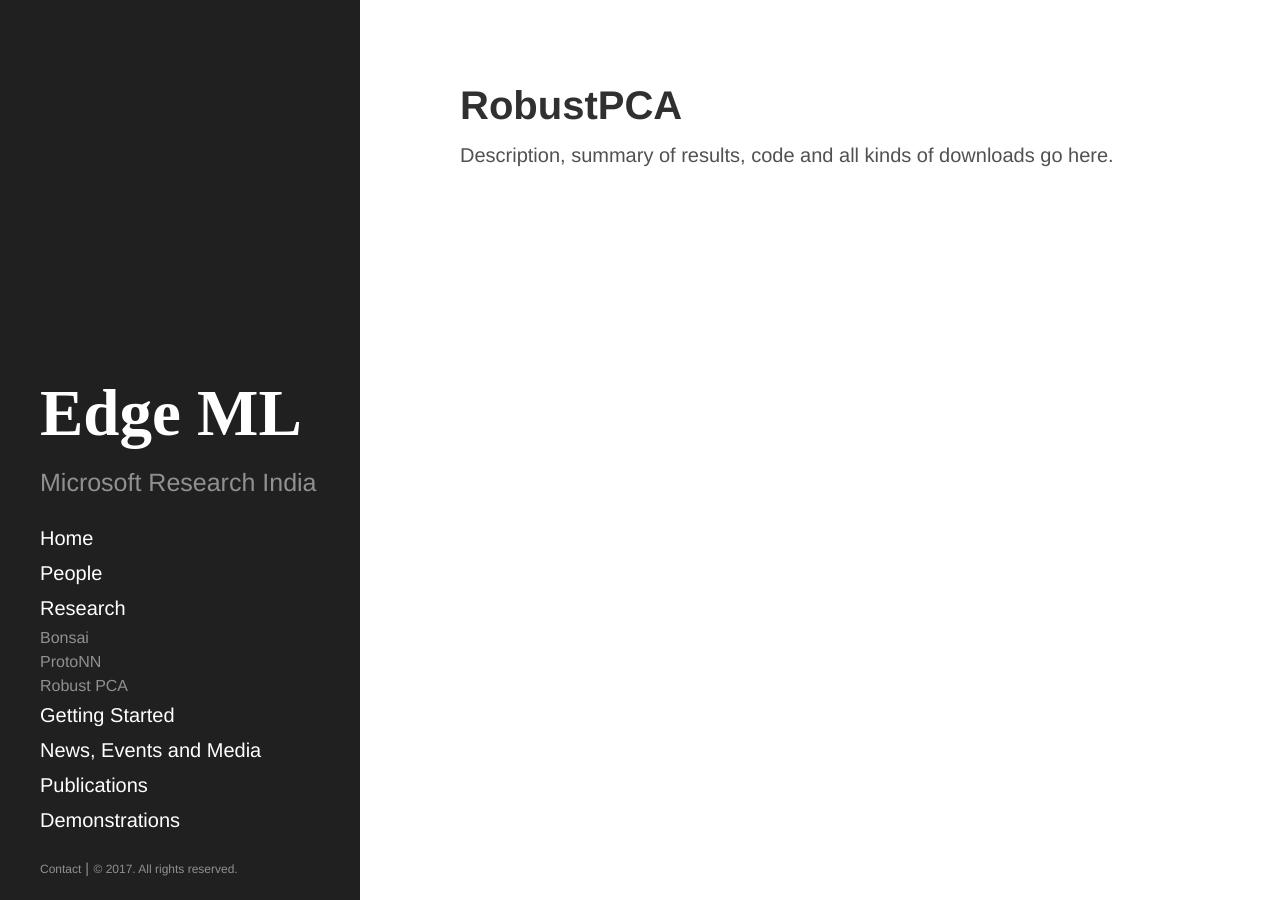
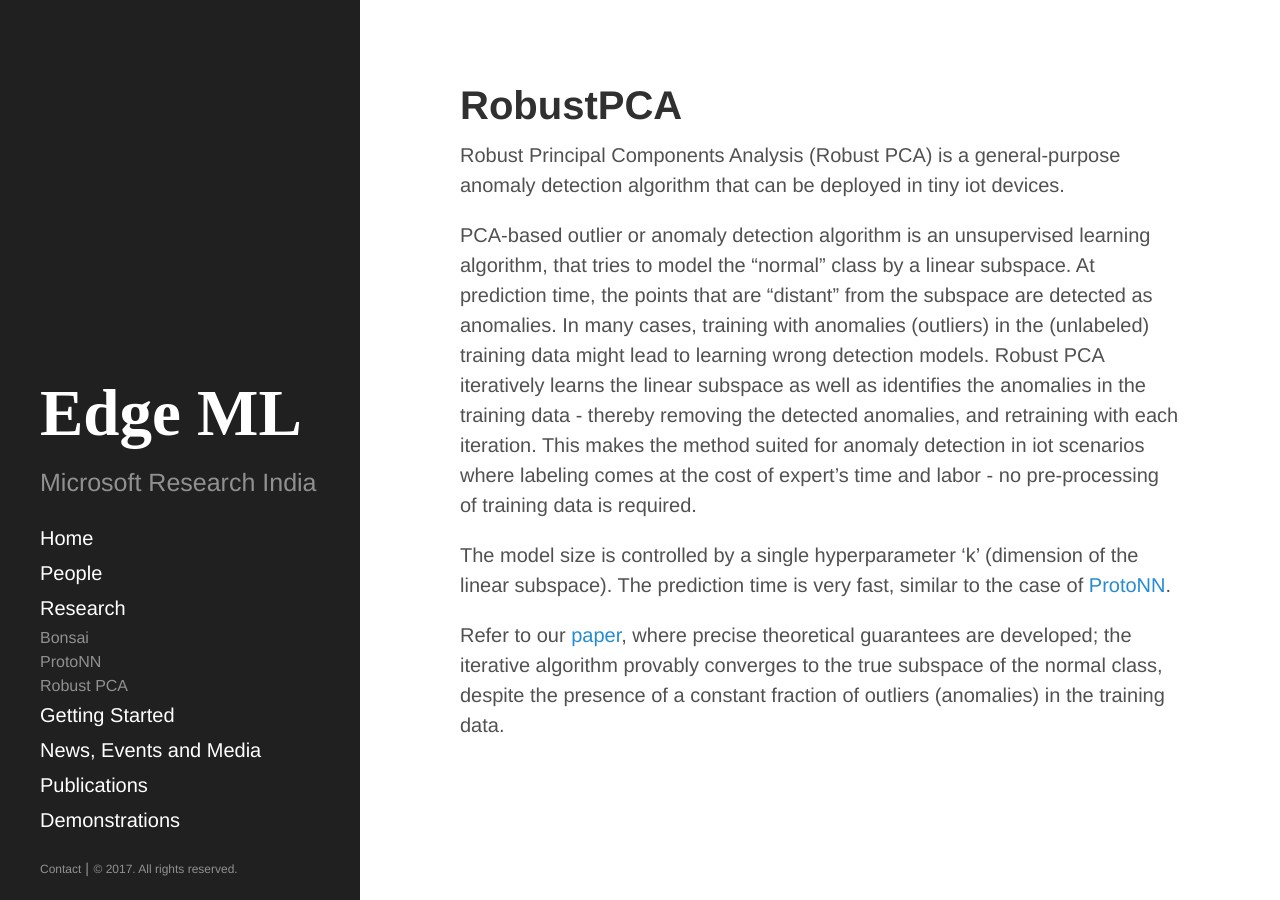
Before and after one commit to ShishirPatil/EdgeML, a Jekyll site: the page built from Research/RobustPCA.md, in a window 1280 px wide. Built offline with Jekyll 4.4.1, drawn with Linux system fonts in a browser that asks for light colours.

Commit message:
Update RobustPCA.md

```diff
--- a/Research/RobustPCA.md
+++ b/Research/RobustPCA.md
@@ -4,4 +4,12 @@ title: RobustPCA
 category: Research
 ---
 
-Description, summary of results, code and all kinds of downloads go here.
+Robust Principal Components Analysis (Robust PCA) is a general-purpose anomaly detection algorithm that can be deployed in tiny iot devices.
+
+
+PCA-based outlier or anomaly detection algorithm is an unsupervised learning algorithm, that tries to model the “normal” class by a linear subspace. At prediction time, the points that are “distant” from the subspace are detected as anomalies. In many cases, training with anomalies (outliers) in the (unlabeled) training data might lead to learning wrong detection models. Robust PCA iteratively learns the linear subspace as well as identifies the anomalies in the training data - thereby removing the detected anomalies, and retraining with each iteration. This makes the method suited for anomaly detection in iot scenarios where labeling comes at the cost of expert’s time and labor - no pre-processing of training data is required.
+
+
+The model size is controlled by a single hyperparameter ‘k’ (dimension of the linear subspace). The prediction time is very fast, similar to the case of [ProtoNN]({{ site.baseurl }}/Research/ProtoNN/).
+
+Refer to our [paper]({{ site.baseurl }}{{ site.customurl.rpca.pdf }}), where precise theoretical guarantees are developed; the iterative algorithm provably converges to the true subspace of the normal class, despite the presence of a constant fraction of outliers (anomalies) in the training data.
```
